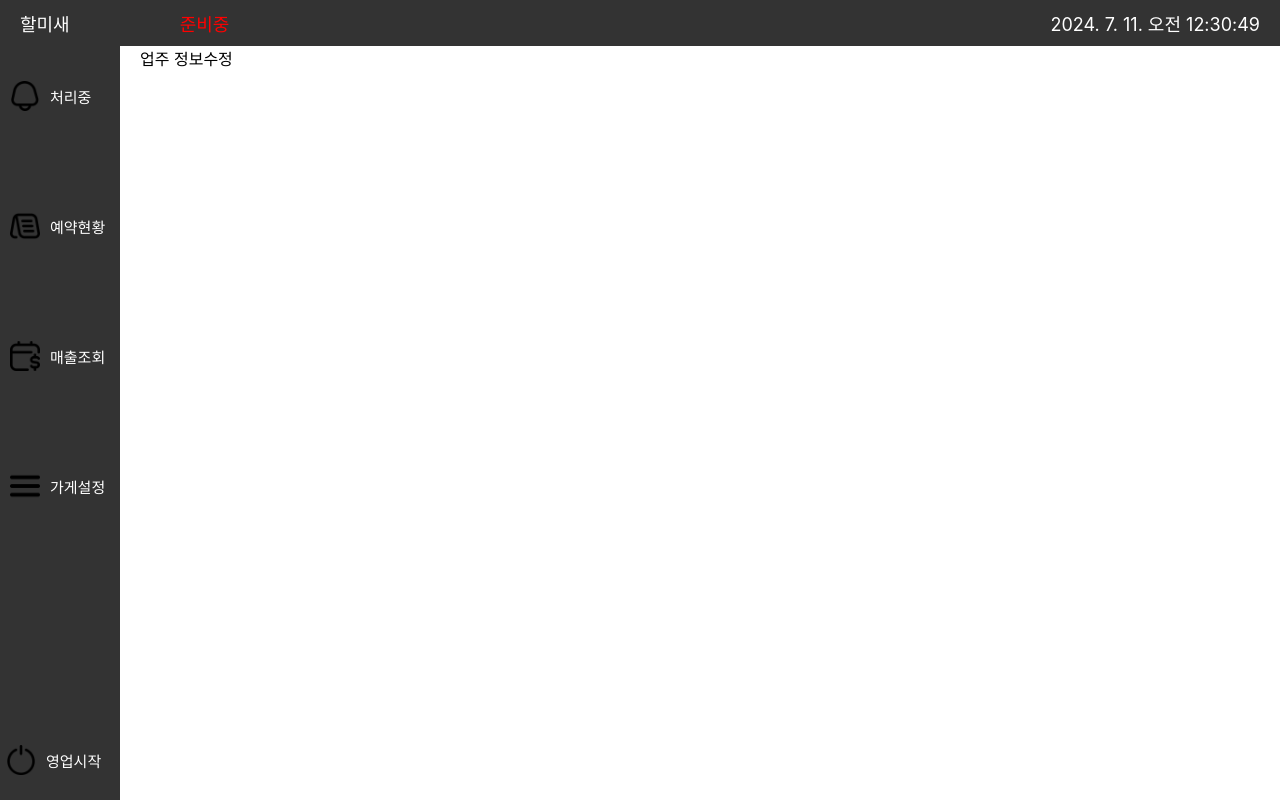
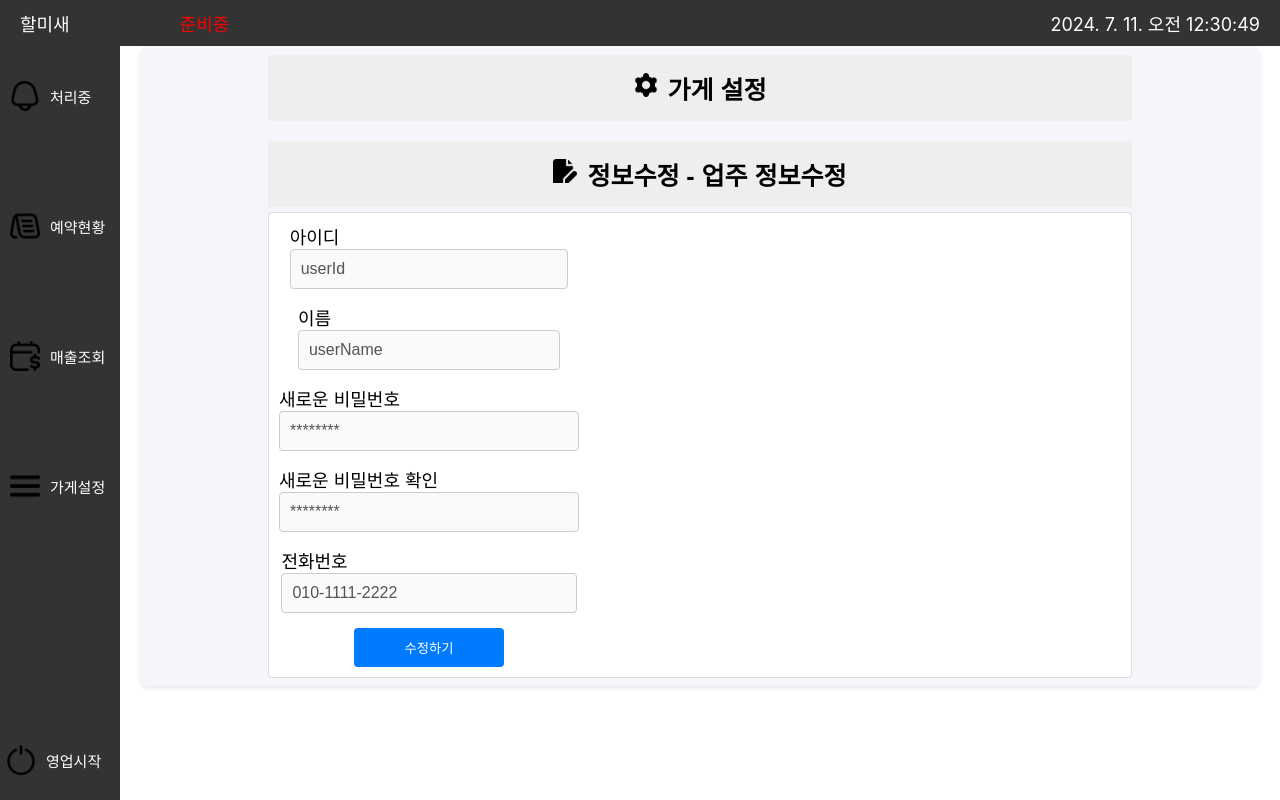
Before and after one commit to halmisae/FrontEnd-owner, a React (Create React App) app: page /owner-info in a window 1280 px wide. Built offline with nearby package versions, Linux system fonts and the light colour scheme.

Commit message:
edit OwnerInfo.jsx, StoreAccording.jsx and each file's css(css is not correct have to retouch asap)

```diff
--- a/src/components/OwnerInfo.jsx
+++ b/src/components/OwnerInfo.jsx
@@ -1,8 +1,89 @@
-import React from "react";
+import React ,{useState}from "react";
+import StoreAccording from "./StoreAccording";
+import icon1 from "../assets/storeinfo-edit.png";
+import icon2 from "../assets/store-setting-edit.png"
+import "../scss/StoreSetting.css"
+import "../scss/OwnerInfo.css"
 
 const OwnerInfo = () => {
+  const [formData, setFormData] = useState({
+    userId: "userId",
+    username: "userName",
+    newPassword: "********",
+    confirmPassword: "********",
+    phoneNumber: "010-1111-2222"
+  });
+  const [isEdit,setEdit] = useState(false);
+  const handleChange =(e)=>{
+    const {name, value} =e.target;
+    setFormData(prevState => ({...prevState,[name]:value}));
+  };
+  const handleEditToggle =()=>{
+    setEdit(prevState => !prevState);
+  };
+
   return(
-      <div>업주 정보수정</div>
+      <div className={"store-setting"}>
+        <StoreAccording icon={<img src={icon2} alt={"가게설정"} className={"accordion-icon"}/>} title={"가게 설정"} isCollapsible={false} alwaysVisible={false}>
+        </StoreAccording>
+        <StoreAccording icon={<img src={icon1} alt={"정보수정"} className={"accordion-icon"}/>} title={"정보수정 - 업주 정보수정"} isCollapsible alwaysVisible>
+          <form>
+            <div>
+              <label>아이디</label>
+              <input
+                  type={"text"}
+                  name={"userId"}
+                  value={formData.userId}
+                  onChange={handleChange}
+                  disabled
+              />
+            </div>
+            <div>
+              <label>이름</label>
+              <input
+                  type={"text"}
+                  name={"username"}
+                  value={formData.username}
+                  onChange={handleChange}
+                  disabled
+              />
+            </div>
+            <div>
+              <label>새로운 비밀번호</label>
+              <input
+                  type={"text"}
+                  name={"newPassword"}
+                  value={formData.newPassword}
+                  onChange={handleChange}
+                  disabled={!isEdit}
+              />
+            </div>
+            <div>
+              <label>새로운 비밀번호 확인</label>
+              <input
+                  type={"text"}
+                  name={"confirmPassword"}
+                  value={formData.confirmPassword}
+                  onChange={handleChange}
+                  disabled={!isEdit}
+              />
+            </div>
+            <div>
+              <label>전화번호</label>
+              <input
+                  type={"text"}
+                  name={"phoneNumber"}
+                  value={formData.phoneNumber}
+                  onChange={handleChange}
+                  disabled={!isEdit}
+              />
+            </div>
+            <button className={"modal-button"} type={"button"} onClick={handleEditToggle}>
+              {isEdit ? "수정완료" : "수정하기"}
+            </button>
+          </form>
+        </StoreAccording>
+      </div>
   )
 }
 
--- a/src/components/StoreAccording.jsx
+++ b/src/components/StoreAccording.jsx
@@ -1,12 +1,12 @@
 import React,{useState}from "react";
 import "../scss/StoreAccording.css"
 
-const StoreAccording = ({title,icon,children,isClickable = true}) =>{
-    const [isOpen, setIsOpen] = useState(false);
+const StoreAccording = ({title,icon,children,isCollapsible, alwaysVisible}) =>{
+    const [isOpen, setIsOpen] = useState(alwaysVisible);
 
     const toggleAction  =()=>{
-        if (isClickable){
-            setIsOpen(!isOpen);
+        if (isCollapsible){
+            setIsOpen(prevState => !prevState);
         }
     };
 
@@ -16,7 +16,7 @@ const StoreAccording = ({title,icon,children,isClickable = true}) =>{
                 <span className={"icon"}>{icon}</span>
                 {title}
             </button>
-            {isOpen && <div className={"according-content"}>{children}</div>}
+            {(isOpen || alwaysVisible)&& (<div className={"according-content"}>{children}</div>)}
         </div>
     )
 };
--- a/src/components/StoreSettings.jsx
+++ b/src/components/StoreSettings.jsx
@@ -16,17 +16,17 @@ const StoreSettings = () => {
 
   return(
       <div className={"store-setting"}>
-        <StoreAccording icon={<img src={icon4} alt={"가게설정"} className={"accordion-icon"}/>} title={"가게 설정"} isClickable={false}>
+        <StoreAccording icon={<img src={icon4} alt={"가게설정"} className={"accordion-icon"}/>} title={"가게 설정"} isCollapsible={false} alwaysVisible={false}>
         </StoreAccording>
-        <StoreAccording icon={<img src={icon3} alt={"정보수정"} className={"accordion-icon"}/>} title={"정보수정"}>
+        <StoreAccording icon={<img src={icon3} alt={"정보수정"} className={"accordion-icon"}/>} title={"정보수정"} isCollapsible alwaysVisible={false}>
           <button className={"store-settings-item"} onClick={()=>handleNavigation("/owner-info")}>업주 정보수정</button>
           <button className={"store-settings-item"} onClick={()=>handleNavigation("/store-info")}>가게 정보수정</button>
           <button className={"store-settings-item"} onClick={()=>handleNavigation("/withdraw")}>회원탈퇴</button>
         </StoreAccording>
-        <StoreAccording icon={<img src={icon1} alt={"가게 메뉴관리"} className={"accordion-icon"}/>} title={"가게 메뉴관리"}>
+        <StoreAccording icon={<img src={icon1} alt={"가게 메뉴관리"} className={"accordion-icon"}/>} title={"가게 메뉴관리"} isCollapsible alwaysVisible={false}>
           <button className={"store-settings-item"} onClick={()=>handleNavigation("/menu-list")}>메뉴 목록보기</button>
         </StoreAccording>
-        <StoreAccording icon={<img src={icon2} alt={"할인 및 위약금관리"} className={"accordion-icon"}/>} title={"할인 및 위약금관리"}>
+        <StoreAccording icon={<img src={icon2} alt={"할인 및 위약금관리"} className={"accordion-icon"}/>} title={"할인 및 위약금관리"} isCollapsible alwaysVisible={false}>
           <button className={"store-settings-item"} onClick={()=>handleNavigation("/reservation-discount")}>예약 할인설정</button>
           <button className={"store-settings-item"} onClick={()=>handleNavigation("/usage-time-discount")}>이용시간 할인설정</button>
           <button className={"store-settings-item"} onClick={()=>handleNavigation("/closing-discount")}>마감할인 상품등록 및 설정</button>
--- /dev/null
+++ b/src/scss/OwnerInfo.css
@@ -0,0 +1,24 @@
+form {
+    display: flex;
+    flex-direction: column;
+    width: 300px;
+    align-items: center;
+}
+
+label {
+    font-size: 18px; /* Adjust font size as needed */
+    margin: 10px 0 5px; /* Space above and below labels */
+    text-align: left; /* Align text to the left */
+    width: 100%; /* Ensure label takes full width */
+}
+
+
+input {
+    padding: 10px; /* Add some padding for input */
+    width: 100%; /* Full width for input */
+    box-sizing: border-box; /* Include padding in width */
+    margin-bottom: 15px; /* Space below input */
+    font-size: 16px; /* Adjust font size */
+    border: 1px solid #ccc; /* Border for input */
+    border-radius: 4px; /* Rounded corners */
+}
```
